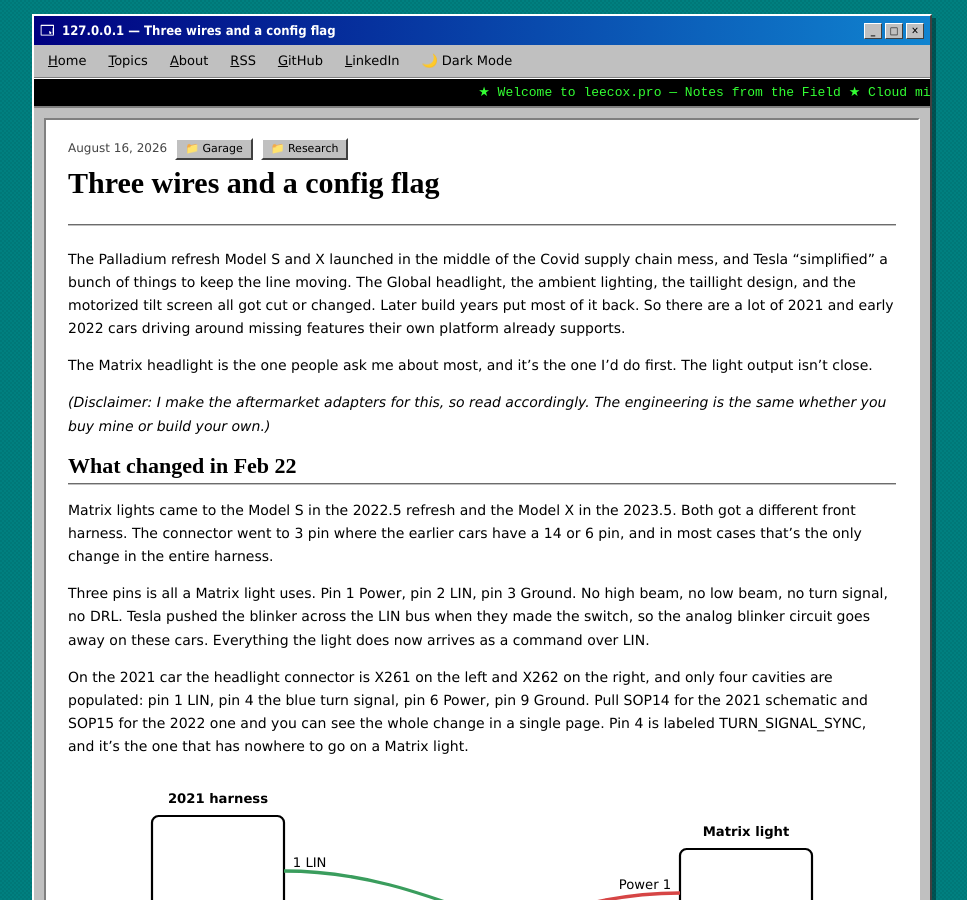
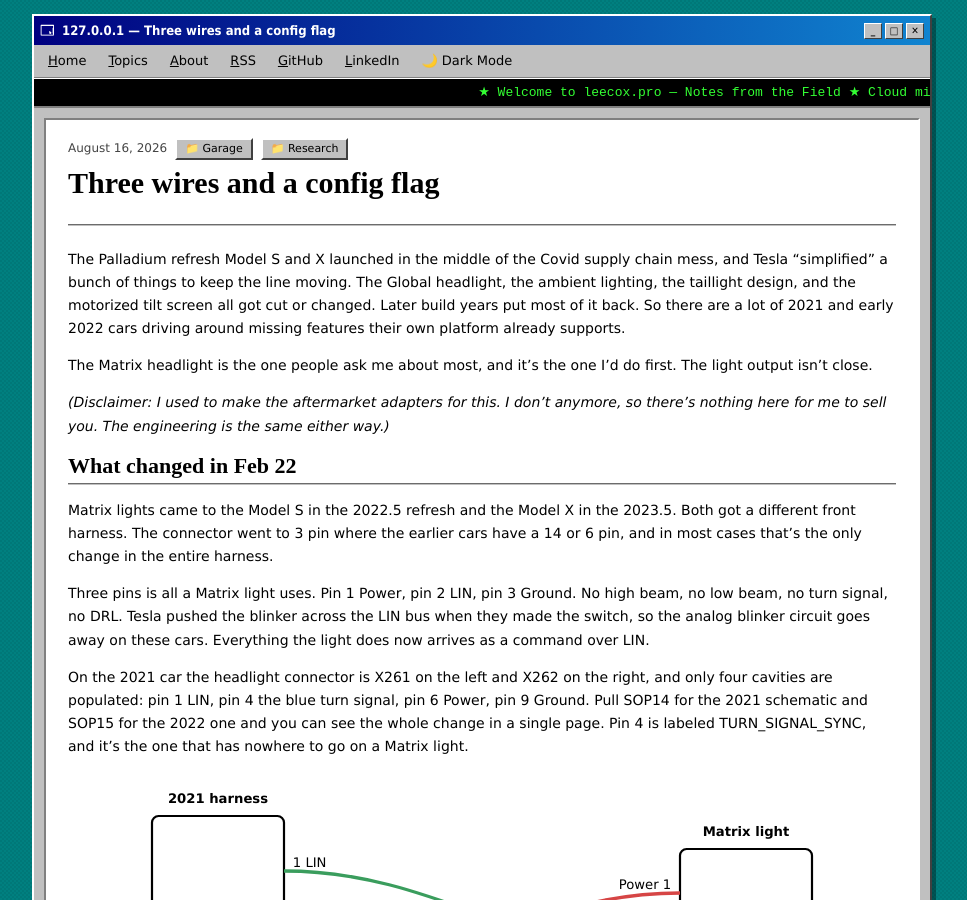
Before and after one commit to LeeCox/leecox.github.io, a Jekyll site: the page built from _posts/2026-08-16-three-wires-and-a-config-flag.md, in a window 1280 px wide and 900 px high. Shown: the whole window, without its empty margins (158-1125 px from the left). Built offline with Jekyll 4.4.1, drawn with Linux system fonts in a browser that asks for light colours.

Commit message:
Adapters: past tense in the Matrix post, period-piece note on the parts-supplier post

```diff
--- a/_posts/2026-08-16-three-wires-and-a-config-flag.md
+++ b/_posts/2026-08-16-three-wires-and-a-config-flag.md
@@ -17,9 +17,9 @@ supports.
 The Matrix headlight is the one people ask me about most, and it's the
 one I'd do first. The light output isn't close.
 
-*(Disclaimer: I make the aftermarket adapters for this, so read
-accordingly. The engineering is the same whether you buy mine or build
-your own.)*
+*(Disclaimer: I used to make the aftermarket adapters for this. I don't
+anymore, so there's nothing here for me to sell you. The engineering is
+the same either way.)*
 
 ## What changed in Feb 22
 
```
Also changed, not shown: _posts/2026-06-28-the-accidental-parts-supplier.md (+3 -0 lines).
